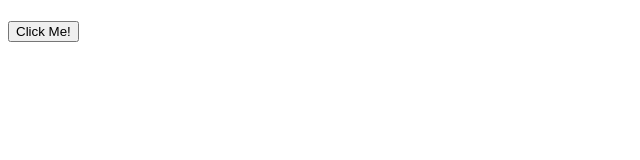
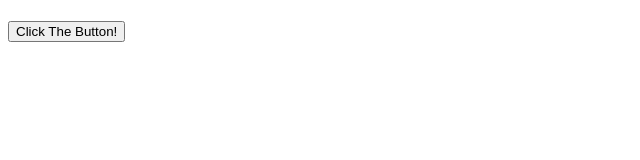
Before and after one commit to valimasca/AJAX, a website: page index.html in a window 1280 px wide. Shown: the whole page, without its empty margins (0-640 px from the left). Drawn offline with Linux system fonts and the light colour scheme.

Commit message:
changed button name

```diff
--- a/index.html
+++ b/index.html
@@ -1,14 +1,17 @@
 <!DOCTYPE html>
 <html>
+
 <head>
-    <title>L 09 Hands On</title>
+  <title>L 09 Hands On</title>
 </head>
+
 <body>
   <h1 id="name"></h1>
   <div id="birthday"></div>
   <div id="bio"></div>
 
-  <button id="finish" type="button" onclick="loadDoc()">Click Me!</button>
+  <button id="finish" type="button" onclick="loadDoc()">Click The Button!</button>
   <script src="script.js" type="text/javascript"></script>
 </body>
+
 </html>
```
